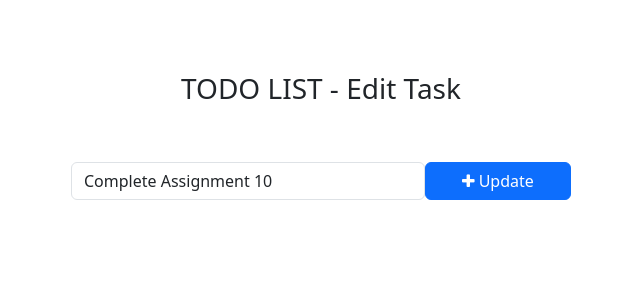
After one commit to max870701/Django-ToDo, a Django app: page /todo/editTask/1 in a window 1280 px wide. The commit adds this page. Shown: the top 300 px of the page, without its empty margins (319-959 px from the left). Run offline with Django 5.2, Linux system fonts and the light colour scheme; data comes from the database, SQL or seed files in the repository; both versions use the stored data as it was after the commit.

Commit message:
Complete Edit Task functionality

```diff
--- /dev/null
+++ b/templates/editTask.html
@@ -0,0 +1,27 @@
+<!DOCTYPE html>
+<html lang="en">
+<head>
+    <meta charset="UTF-8">
+    <meta name="viewport" content="width=device-width, initial-scale=1.0">
+    <title>TODO LIST - Edit Task</title>
+    <!-- Bootstrap -->
+    <link href="https://cdn.jsdelivr.net/npm/bootstrap@5.3.0-alpha1/dist/css/bootstrap.min.css" rel="stylesheet" integrity="sha384-GLhlTQ8iRABdZLl6O3oVMWSktQOp6b7In1Zl3/Jr59b6EGGoI1aFkw7cmDA6j6gD" crossorigin="anonymous">
+    <script src="https://cdn.jsdelivr.net/npm/bootstrap@5.3.0-alpha1/dist/js/bootstrap.bundle.min.js" integrity="sha384-w76AqPfDkMBDXo30jS1Sgez6pr3x5MlQ1ZAGC+nuZB+EYdgRZgiwxhTBTkF7CXvN" crossorigin="anonymous"></script>
+    <!-- Font Awesome Icons -->
+    <link rel="stylesheet" href="https://cdnjs.cloudflare.com/ajax/libs/font-awesome/4.7.0/css/font-awesome.min.css">
+</head>
+<body>
+    <dv class="container">
+        <h3 class="pt-5 pb-5 text-center">TODO LIST - Edit Task</h3>
+        <form action="{% url 'editTask' task.pk %}" method="POST" style="width: 500px; margin: auto;">
+            {% csrf_token %}
+            <div class="form-group">
+                <span style="display: flex;">
+                    <input name="task" type="text" class="form-control" value="{{ task.task }}">
+                    <button type="submit" class="btn btn-primary" style="width: 200px;"><i class="fa fa-plus"></i> Update</button>
+                </span>
+            </div>
+        </form>
+    </dv>
+</body>
+</html>
--- a/templates/home.html
+++ b/templates/home.html
@@ -33,8 +33,8 @@
                         {{ task.task }}
                         <span style="position: relative; float: right;">
                             <a href="{% url 'markAsDone' task.pk %}" class="btn btn-success"><i class="fa fa-check"></i> Mark as Done</a>
+                            <a href="{% url 'editTask' task.pk %}" class="btn btn-primary"><i class="fa fa-pencil"></i></a>
                             <a class="btn btn-danger"><i class="fa fa-trash"></i></a>
-                            <a class="btn btn-primary"><i class="fa fa-pencil"></i></a>
                         </span>
                     </div>
                 </div>
@@ -47,6 +47,10 @@
                 <div class="card m-1">
                     <div class="card-body">
                         {{ task.task }}
+                        <span style="position: relative; float: right;">
+                            <a href="{% url 'markAsUndone' task.pk %}" class="btn btn-success"><i class="fa fa-check"></i> Mark as Undone</a>
+                            <a class="btn btn-danger"><i class="fa fa-trash"></i></a>
+                        </span>
                     </div>
                 </div>
                 {% endfor %}
--- a/todo/urls.py
+++ b/todo/urls.py
@@ -4,4 +4,6 @@ from . import views
 urlpatterns = [
     path('addTask/', views.addTask, name='addTask'),
     path('markAsDone/<int:pk>', views.markAsDone, name='markAsDone'),
+    path('markAsUndone/<int:pk>', views.markAsUndone, name='markAsUndone'),
+    path('editTask/<int:pk>', views.editTask, name='editTask'),
 ]
--- a/todo/views.py
+++ b/todo/views.py
@@ -1,4 +1,4 @@
-from django.shortcuts import redirect, get_object_or_404
+from django.shortcuts import redirect, get_object_or_404, render
 from .models import Task
 
 def addTask(request):
@@ -11,3 +11,22 @@ def markAsDone(request, pk):
     task.is_completed = True
     task.save()
     return redirect('home')
+
+def markAsUndone(request, pk):
+    task = get_object_or_404(Task, pk=pk)
+    task.is_completed = False
+    task.save()
+    return redirect('home')
+
+def editTask(request, pk):
+    task = get_object_or_404(Task, pk=pk)
+    if request.method == 'POST':
+        new_task = request.POST['task']
+        task.task = new_task
+        task.save()
+        return redirect('home')
+    else:
+        context = {
+            'task': task
+        }
+        return render(request, 'editTask.html', context)
```
Also changed, not shown: db.sqlite3.
